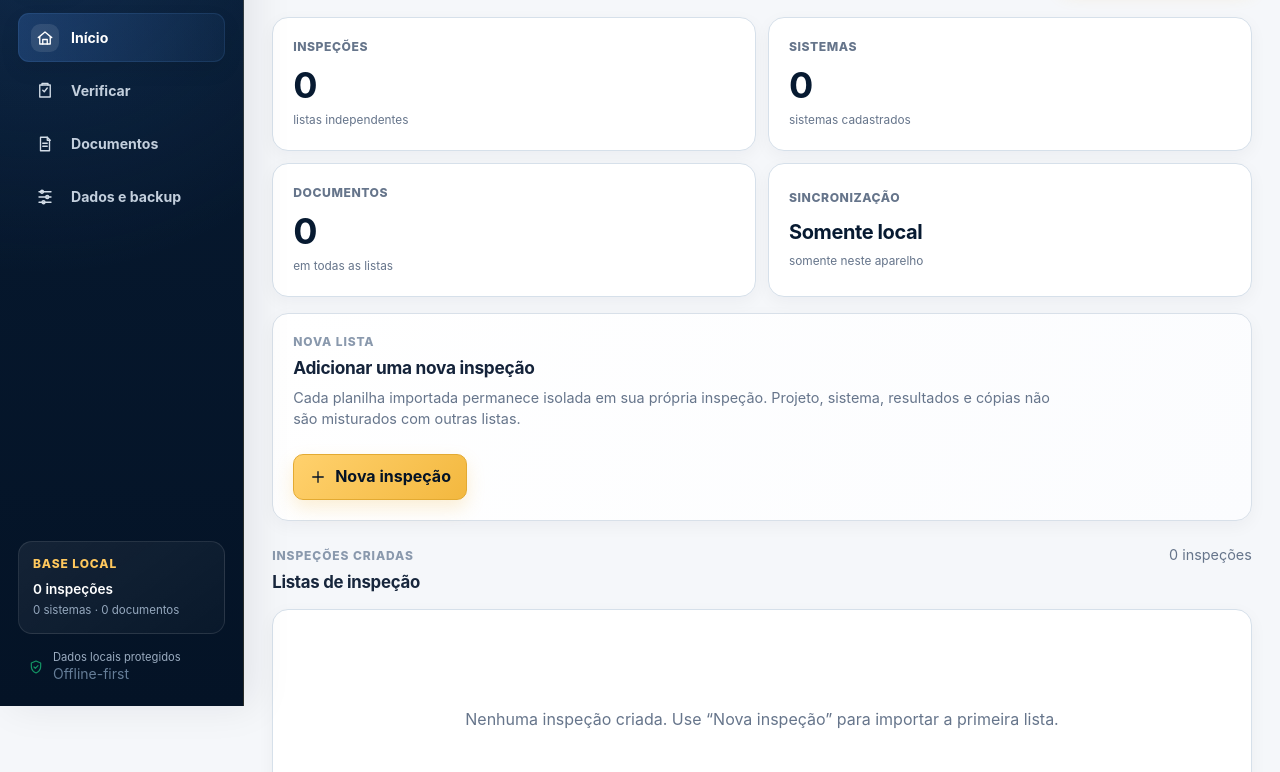
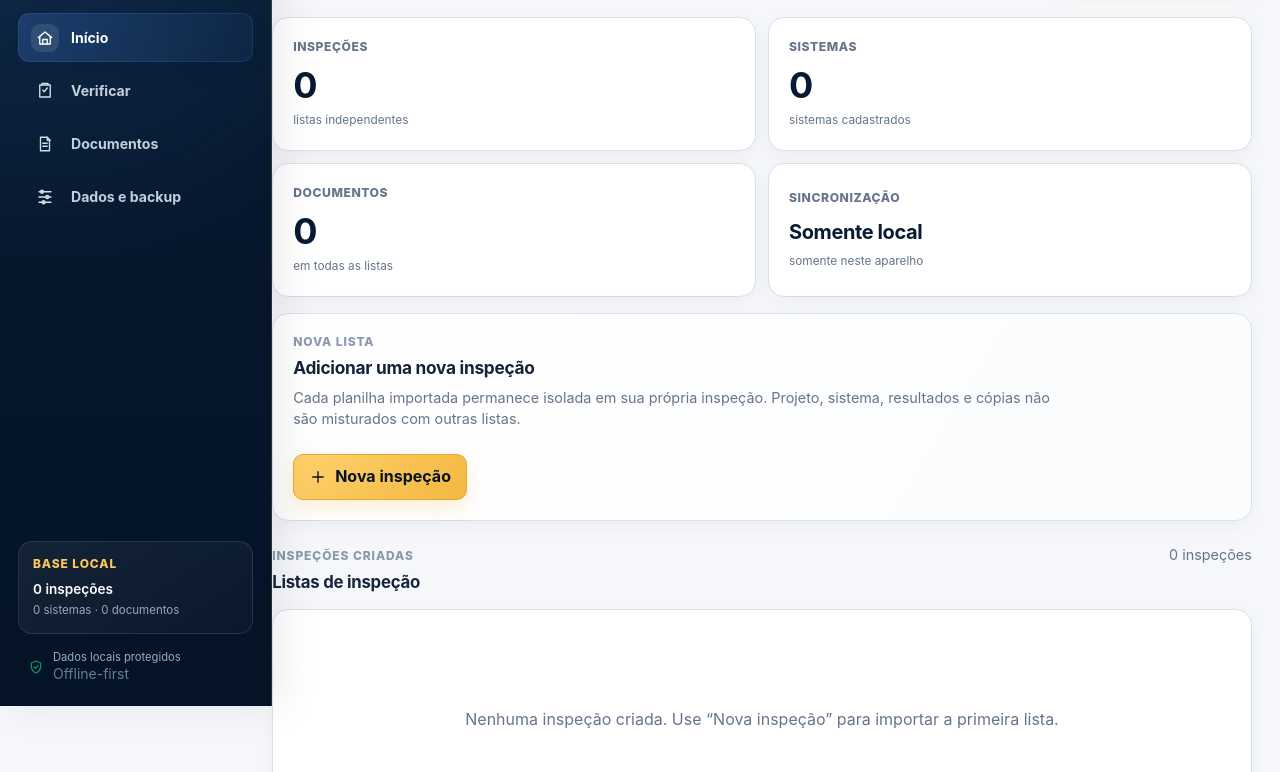
Before and after one commit to gabriielpontess/DocInspector, a website with bundled scripts: page index.html in a window 1280 px wide. Shown: the part 94-866 px from the top of the page. Built offline with nearby package versions, Linux system fonts and the light colour scheme.

Commit message:
fix: anchor desktop sidebar and adaptive menu

```diff
--- a/visual-refinement.css
+++ b/visual-refinement.css
@@ -1,17 +1,23 @@
 /* DocInspector — final visual refinement pass before CSS consolidation */
 
-/* Structural shell correction: sidebar must always span the visible viewport. */
+/* Structural shell correction: desktop navigation is anchored to viewport edges. */
 @media (min-width: 1024px) {
   .app-shell { min-height: 100dvh; align-items: start; }
   .sidebar {
-    position: sticky;
+    position: fixed;
     top: 0;
-    align-self: start;
-    height: 100dvh;
-    min-height: 100dvh;
+    bottom: 0;
+    left: 0;
+    z-index: 40;
+    width: var(--sidebar-v2);
+    height: auto;
+    min-height: 0;
+    max-height: none;
     overflow-y: auto;
     overscroll-behavior: contain;
   }
+  .app-shell.sidebar-collapsed .sidebar { width: 82px; }
+  .main { grid-column: 2; }
 }
 
 /* Home — one primary action + compact overflow menu. */
@@ -65,6 +71,10 @@
   border-radius: var(--radius-control-v2);
   background: var(--color-surface);
   box-shadow: var(--shadow-overlay-v2);
+}
+.inspection-more-menu.opens-up .inspection-menu-popover {
+  top: auto;
+  bottom: calc(100% + 8px);
 }
 .inspection-menu-option {
   min-height: 42px;
@@ -199,6 +209,7 @@
   .inspection-primary-action { flex: 1 1 auto; min-width: 0; }
   .inspection-more-button { width: 48px; height: 48px; }
   .inspection-menu-popover { position: fixed; left: 16px; right: 16px; bottom: calc(76px + env(safe-area-inset-bottom)); top: auto; width: auto; padding: 8px; }
+  .inspection-more-menu.opens-up .inspection-menu-popover { top: auto; bottom: calc(76px + env(safe-area-inset-bottom)); }
   .inspection-menu-option { min-height: 48px; font-size: var(--text-md); }
 
   .locate-card { padding: var(--space-4); }
```
